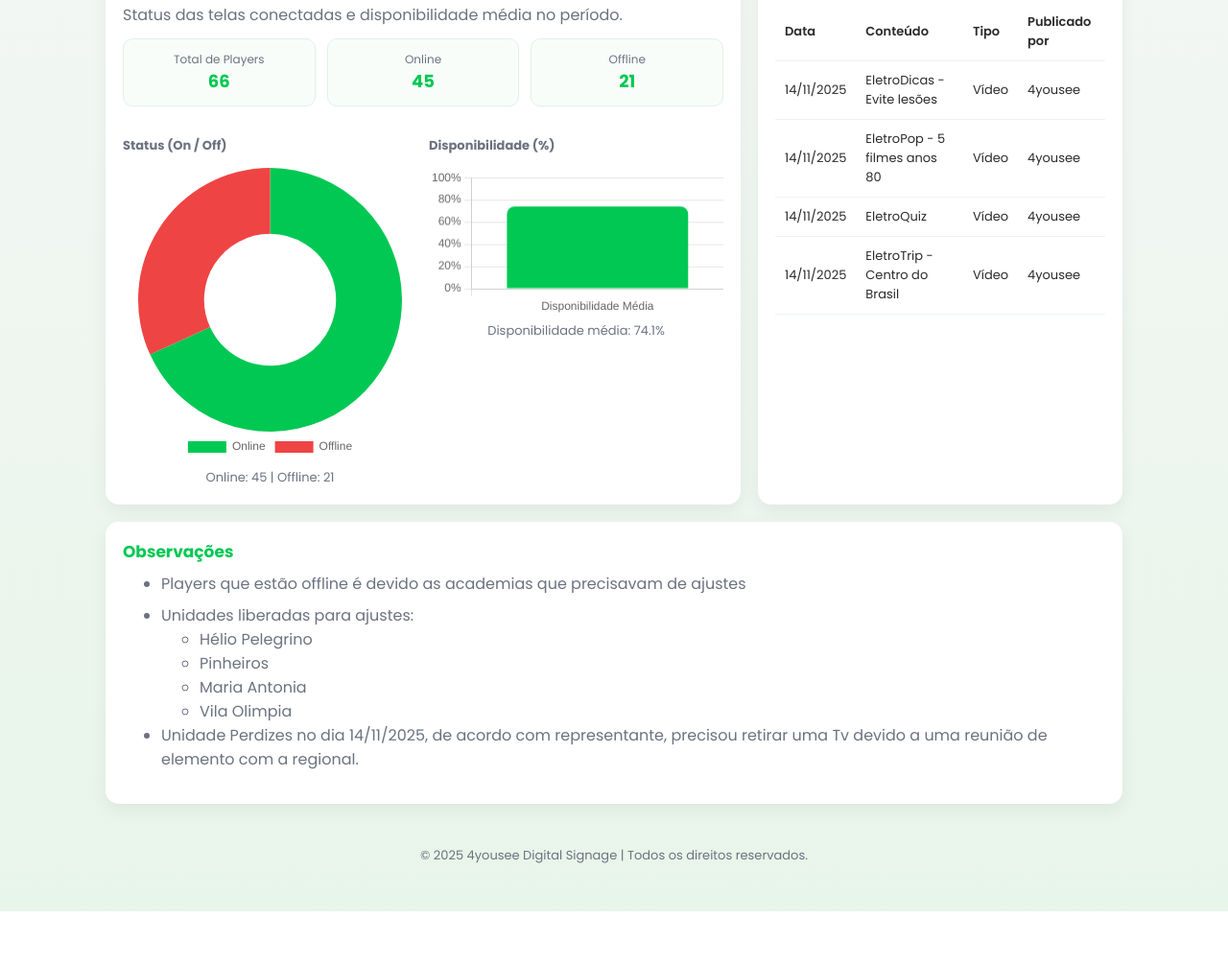
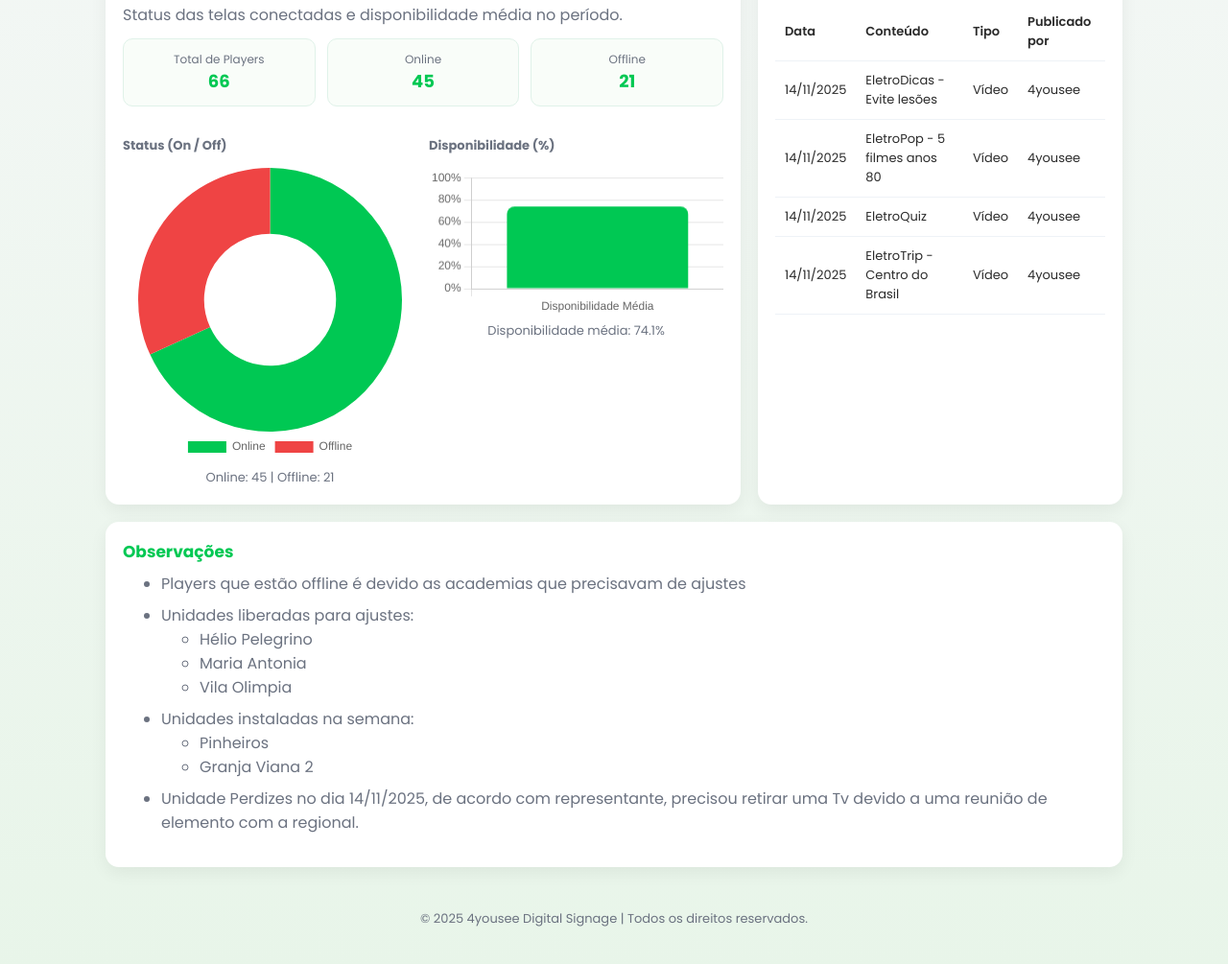
Before and after one commit to viniciusEduardo17/relatorio-bluefit-14-11, a plain HTML site: page index.html in a window 1280 px wide. Shown: the part 191-1196 px from the top of the page at 96% size. Before the commit the page ends 1141 px from the top, so only its background shows below. Drawn offline with nearby package versions, Linux system fonts and the light colour scheme.

Commit message:
atualizado unidades liberadas e unidades instaladas

```diff
--- a/index.html
+++ b/index.html
@@ -215,9 +215,13 @@
       <ul style="color:var(--gray);margin-top:8px">
         <li>Players que estão offline é devido as academias que precisavam de ajustes</li>
         <li style="margin-top:8px;">Unidades liberadas para ajustes:
-          <ul><li>Hélio Pelegrino</li><li>Pinheiros</li><li>Maria Antonia</li><li>Vila Olimpia</li></ul>
+          <ul><li>Hélio Pelegrino</li><li>Maria Antonia</li><li>Vila Olimpia</li></ul>
         </li>
-        <li>Unidade Perdizes no dia 14/11/2025, de acordo com representante, precisou retirar uma Tv devido a uma reunião de elemento com a regional.</li>
+        <li style="margin-top: 8px;">Unidades instaladas na semana:
+          <ul><li>Pinheiros</li></ul>
+          <ul><li>Granja Viana 2</li></ul>
+        </li>
+        <li style="margin-top: 8px;">Unidade Perdizes no dia 14/11/2025, de acordo com representante, precisou retirar uma Tv devido a uma reunião de elemento com a regional.</li>
       </ul>
     </section>
   </main>
```
